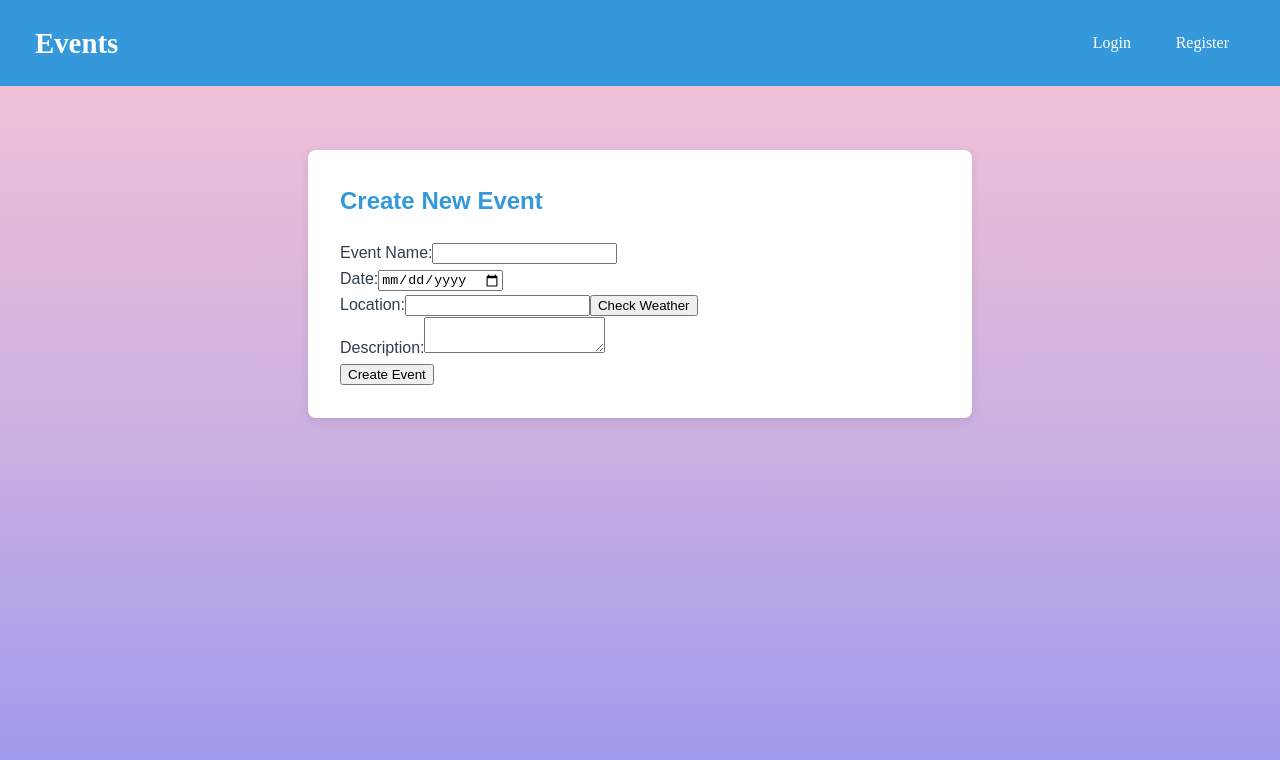
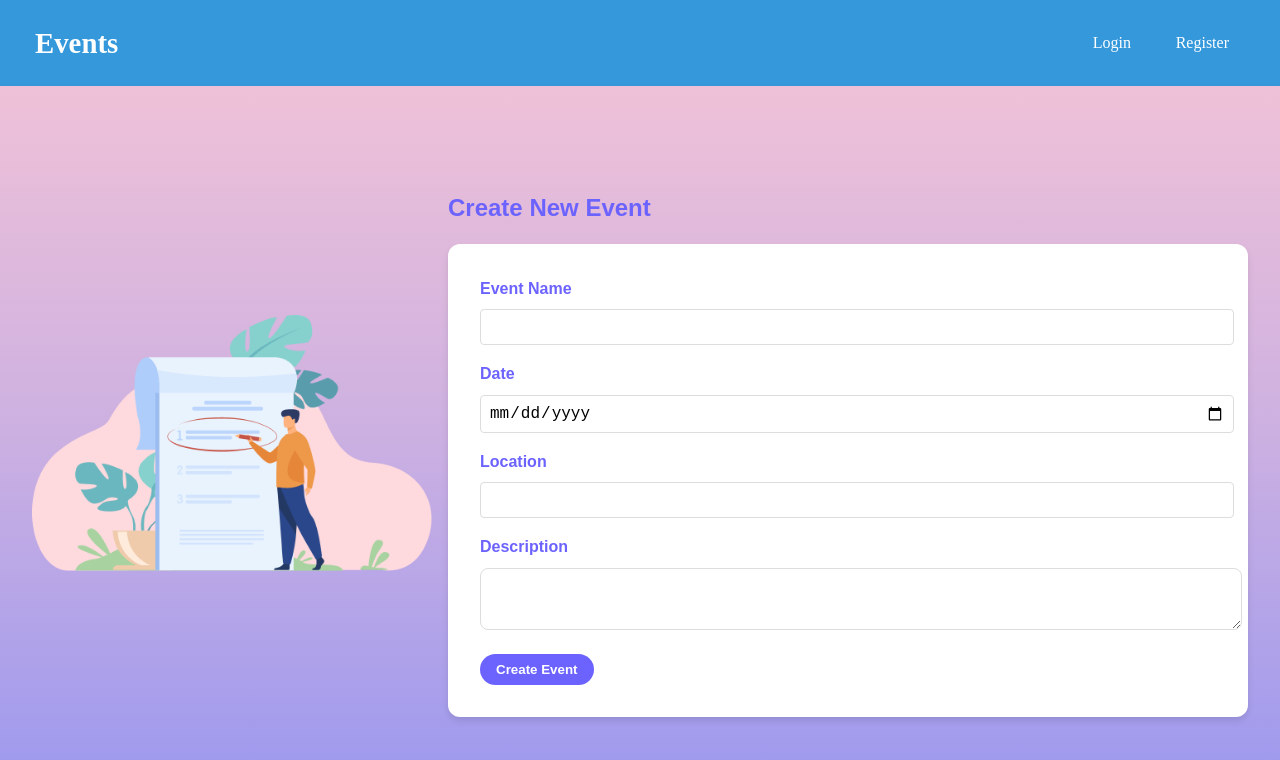
Before and after one commit to Gnani-is-Coding/Event_Management_app, a React (Create React App) app in the folder frontend/: page /events/new in a window 1280 px wide. Shown: the top 760 px of the page. Built offline with nearby package versions, Linux system fonts and the light colour scheme.

Commit message:
adds UI for event creation

```diff
--- a/frontend/src/App.css
+++ b/frontend/src/App.css
@@ -25,10 +25,13 @@ body {
 
 main {
   flex-grow: 1;
-  padding: 2rem;
-  max-width: 1200px;
+  /* padding: 2rem;
+  max-width: 1200px; */
   margin: 0 auto;
   width: 100%;
+  display: flex;
+  justify-content: center;
+  align-items: center;
 }
 
 footer {
@@ -39,8 +42,8 @@ footer {
   font-size: 0.9rem;
 }
 
-@media (max-width: 768px) {
+/* @media (max-width: 768px) {
   main {
     padding: 1rem;
   }
-}
+} */
--- a/frontend/src/App.js
+++ b/frontend/src/App.js
@@ -18,10 +18,10 @@ function App() {
         <main>
           <Routes>
             <Route exact path="/" element={<EventList/>} />
-            <Route path="/login" render={(props) => <Login {...props} setUser={setUser} />} />
+            <Route path="/login" element= {<Login  setUser={setUser} />} />
             <Route path="/register" element={<Register/>} />
             <Route path="/events/new" element={<EventForm/>} />
-            <Route path="/events/:id" element={<EventForm/>} />
+            <Route path="/events/:id" element={<EventList/>} />
             <Route path="/sessions" element={<SessionList/>} />
           </Routes>
         </main>
--- a/frontend/src/components/EventForm/index.css
+++ b/frontend/src/components/EventForm/index.css
@@ -1,75 +1,73 @@
-/* EventForm.css */
-.event-form {
-    background-color: white;
+.create-event {
+  width: 75%;
+}
+.create-event h2 {
+  margin-bottom: 1rem;
+  color: #6C63FF;
+}
+.create-event-form {
+  background-color: #FFFFFF;
   padding: 2rem;
-    border-radius: 8px;
-    box-shadow: 0 2px 10px rgba(0, 0, 0, 0.1);
-    max-width: 600px;
-    margin: 2rem auto;
-  }
-
-  .event-form h2 {
-    color: var(--primary-color);
-    margin-top: 0;
+  border-radius: 12px;
+  box-shadow: 0 4px 6px rgba(0, 0, 0, 0.1);
 }
 
 .form-group {
-    margin-bottom: 1rem;
+  /* margin-bottom: 1.5rem; */
 }
-
-  .form-group label {
+label {
   display: block;
   margin-bottom: 0.5rem;
   font-weight: bold;
+  color: #6C63FF;
+}
+input, textarea {
+  width: 100%;
+  padding: 0.75rem;
+  border: 1px solid #ddd;
+  border-radius: 8px;
+  font-size: 1rem;
+  transition: border-color 0.3s ease;
+}
+input:focus, textarea:focus {
+  /* outline: none; */
+  border-color: #6C63FF;
 }
 
-  .form-group input,
-  .form-group textarea {
-    width: 100%;
-    padding: 0.5rem;
-    border: 1px solid #ddd;
-    border-radius: 4px;
-    font-size: 1rem;
-  }
-
-  .form-group textarea {
-    height: 100px;
-  }
-
-  .submit-btn {
-    background-color: var(--primary-color);
+/* textarea {
+  resize: vertical;
+} */
+.btn-primary {
+  background-color: #6C63FF;
   color: white;
   padding: 0.5rem 1rem;
   border: none;
-    border-radius: 4px;
+  border-radius: 25px;
   cursor: pointer;
-    font-size: 1rem;
-    transition: background-color 0.3s ease;
+  transition: background-color 0.3s ease, transform 0.2s ease;
+  font-weight: bold;
 }
 
-  .submit-btn:hover {
-    background-color: #2980b9;
+.btn-primary:hover {
+  background-color: #5753D9;
+  transform: scale(1.05);
+}
+.event-form-container {
+  display: flex;
+  justify-content: center;
+  align-items: center;
+  width: 95%;
+  gap: 1rem;
+}
+.appointment-img {
+  width: 400px;
+}
+.appointment-img{
+  display: none;
 }
 
-  .weather-btn {
-    background-color: var(--secondary-color);
-    color: white;
-    padding: 0.5rem 1rem;
-    border: none;
-    border-radius: 4px;
-    cursor: pointer;
-    font-size: 1rem;
-    transition: background-color 0.3s ease;
-    margin-top: 0.5rem;
+@media screen and (min-width: 768px) {
+  .appointment-img {
+    display: flex;
   }
-
-  .weather-btn:hover {
-    background-color: #27ae60;
 }
-
-  .weather-info {
-    background-color: #f0f8ff;
-    padding: 1rem;
-    border-radius: 4px;
-    margin-top: 1rem;
-  }
--- a/frontend/src/components/EventForm/index.js
+++ b/frontend/src/components/EventForm/index.js
@@ -1,105 +1,68 @@
-import React, { useState, useEffect } from 'react';
-import { useParams, useNavigate } from 'react-router-dom';
+import React, { useState } from 'react';
 import './index.css'
 
-function EventForm() {
-  const [name, setName] = useState('');
-  const [date, setDate] = useState('');
-  const [location, setLocation] = useState('');
-  const [description, setDescription] = useState('');
-  const [weather, setWeather] = useState(null);
+const CreateEventForm = () => {
+  const [eventName, setEventName] = useState('');
+  const [eventDate, setEventDate] = useState('');
+  const [eventLocation, setEventLocation] = useState('');
+  const [eventDescription, setEventDescription] = useState('');
 
-  const { id } = useParams();
-  const navigate = useNavigate();
-
-  useEffect(() => {
-    if (id) {
-      // Fetch event details if editing an existing event
-      fetchEventDetails();
-    }
-  }, [id]);
-
-  const fetchEventDetails = async () => {
-    // Implement API call to fetch event details
-    // Update state with fetched event details
-  };
-
-  const fetchWeather = async () => {
-    // Implement API call to fetch weather for the location
-    // setWeather(weatherData);
-  };
-
-  const handleSubmit = async (e) => {
+  const handleSubmit = (e) => {
     e.preventDefault();
-    const eventData = { name, date, location, description };
-
-    if (id) {
-      // Update existing event
-      // Implement API call to update event
-    } else {
-      // Create new event
-      // Implement API call to create event
-    }
-
-    // Redirect to event list on success
-      navigate('/events')
+    // Handle form submission logic here
+    console.log({ eventName, eventDate, eventLocation, eventDescription });
   };
 
   return (
-    <div className="event-form">
-      <h2>{id ? 'Edit Event' : 'Create New Event'}</h2>
-      <form onSubmit={handleSubmit}>
-        <div>
-          <label htmlFor="name">Event Name:</label>
+    <div className='event-form-container'>
+      <img src="/appointments-img.png" alt="events" className='appointment-img'/>
+    <section id="create" className="create-event">
+      <h2>Create New Event</h2>
+      <form className="create-event-form" onSubmit={handleSubmit}>
+        <div className="form-group">
+          <label htmlFor="eventName">Event Name</label>
           <input
             type="text"
-            id="name"
-            value={name}
-            onChange={(e) => setName(e.target.value)}
+            id="eventName"
+            value={eventName}
+            onChange={(e) => setEventName(e.target.value)}
             required
           />
         </div>
-        <div>
-          <label htmlFor="date">Date:</label>
+        <div className="form-group">
+          <label htmlFor="eventDate">Date</label>
           <input
             type="date"
-            id="date"
-            value={date}
-            onChange={(e) => setDate(e.target.value)}
+            id="eventDate"
+            value={eventDate}
+            onChange={(e) => setEventDate(e.target.value)}
             required
           />
         </div>
-        <div>
-          <label htmlFor="location">Location:</label>
+        <div className="form-group">
+          <label htmlFor="eventLocation">Location</label>
           <input
             type="text"
-            id="location"
-            value={location}
-            onChange={(e) => setLocation(e.target.value)}
-            required
-          />
-          <button type="button" onClick={fetchWeather}>Check Weather</button>
-        </div>
-        {weather && (
-          <div className="weather-info">
-            <h3>Weather for {location}</h3>
-            <p>{weather.description}</p>
-            <p>Temperature: {weather.temperature}°C</p>
-          </div>
-        )}
-        <div>
-          <label htmlFor="description">Description:</label>
-          <textarea
-            id="description"
-            value={description}
-            onChange={(e) => setDescription(e.target.value)}
+            id="eventLocation"
+            value={eventLocation}
+            onChange={(e) => setEventLocation(e.target.value)}
             required
           />
         </div>
-        <button type="submit">{id ? 'Update Event' : 'Create Event'}</button>
+        <div className="form-group">
+          <label htmlFor="eventDescription">Description</label>
+          <textarea
+            id="eventDescription"
+            value={eventDescription}
+            onChange={(e) => setEventDescription(e.target.value)}
+            required
+          />
+        </div>
+        <button type="submit" className="btn btn-primary">Create Event</button>
       </form>
+    </section>
     </div>
   );
-}
+};
 
-export default EventForm;
+export default CreateEventForm;
--- a/frontend/src/components/Login/index.css
+++ b/frontend/src/components/Login/index.css
@@ -4,8 +4,8 @@
     padding: 2rem;
     border-radius: 8px;
     box-shadow: 0 2px 10px rgba(0, 0, 0, 0.1);
-    max-width: 400px;
-    margin: 2rem auto;
+   width: 75%;
+
   }
 
   .login-form h2 {
@@ -41,7 +41,23 @@
     font-size: 1rem;
     transition: background-color 0.3s ease;
   }
-
   .submit-btn:hover {
     background-color: #2980b9;
   }
+  .events-image {
+    display: none;
+  }
+  .login-container {
+    display:flex;
+    align-items: center;
+    justify-content: space-around;
+    gap: 2rem;
+    width: 95%;
+  }
+
+
+  @media screen and (min-width: 768px){
+    .events-image {
+      display: flex;
+    }
+  }
--- a/frontend/src/components/Login/index.js
+++ b/frontend/src/components/Login/index.js
@@ -15,6 +15,7 @@ function Login({ setUser }) {
   };
 
   return (
+    <div className='login-container'>
     <div className="login-form">
       <h2>Login</h2>
       <form onSubmit={handleSubmit}>
@@ -41,6 +42,8 @@ function Login({ setUser }) {
         <button type="submit" className="submit-btn">Login</button>
       </form>
     </div>
+    <img src="/appointments-img.png" alt="events image" className='events-image'/>
+    </div>
   );
 }
 
--- a/frontend/src/components/Register/index.css
+++ b/frontend/src/components/Register/index.css
@@ -4,8 +4,9 @@
     padding: 2rem;
     border-radius: 8px;
     box-shadow: 0 2px 10px rgba(0, 0, 0, 0.1);
-    max-width: 400px;
-    margin: 2rem auto;
+    width: 70%;
+    /* max-width: 400px;
+    margin: 2rem auto; */
   }
 
   .register-form h2 {
@@ -45,3 +46,10 @@
   .submit-btn:hover {
     background-color: #2980b9;
   }
+  .register-container {
+    display:flex;
+    align-items: center;
+    justify-content: space-around;
+    gap: 2rem;
+    width: 95%;
+  }
--- a/frontend/src/components/Register/index.js
+++ b/frontend/src/components/Register/index.js
@@ -15,6 +15,7 @@ function Register() {
   };
 
   return (
+    <div className='register-container'>
     <div className="register-form">
       <h2>Register</h2>
       <form onSubmit={handleSubmit}>
@@ -51,6 +52,8 @@ function Register() {
         <button type="submit" className="submit-btn">Register</button>
       </form>
     </div>
+     <img src="/appointments-img.png" alt="events image" className='events-image'/>
+     </div>
   );
 }
 
```
Also changed, not shown: frontend/public/appointments-img.png (added). Lines whose indentation alone changed are shown as unchanged.
